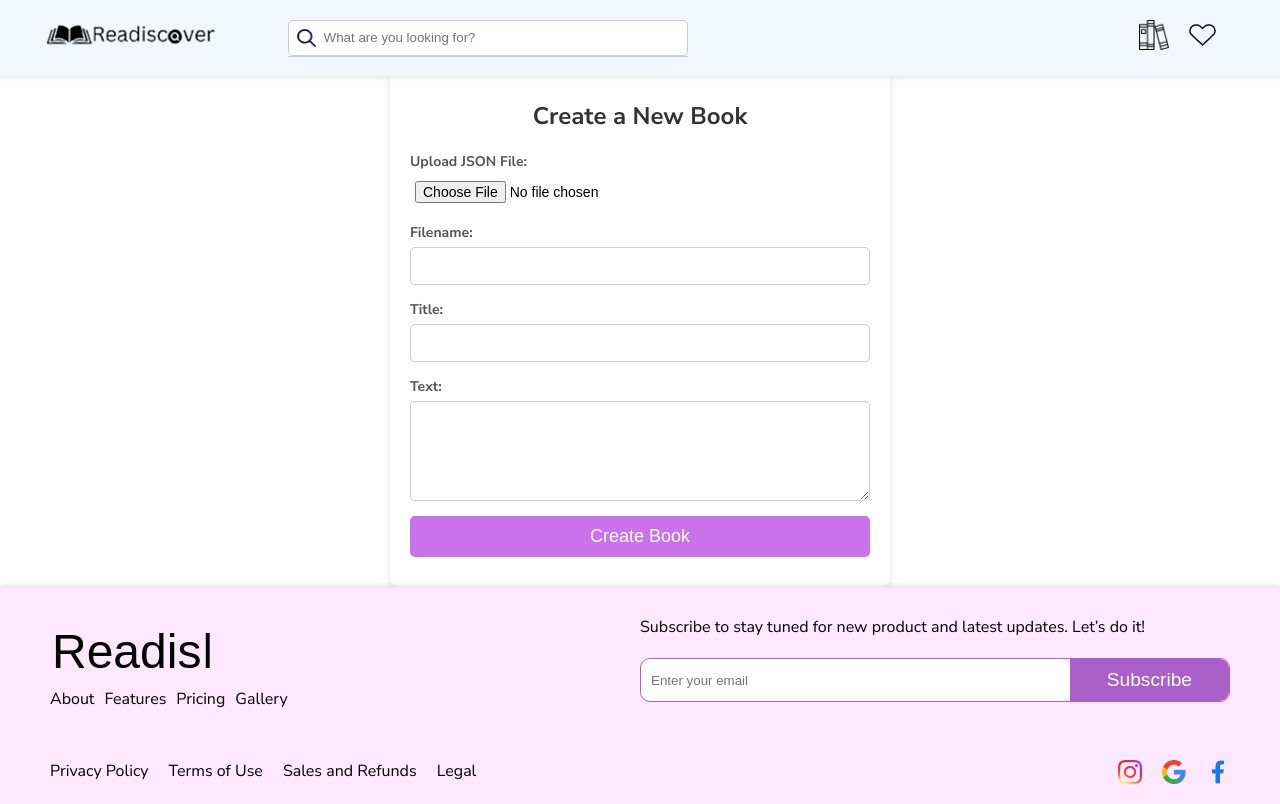
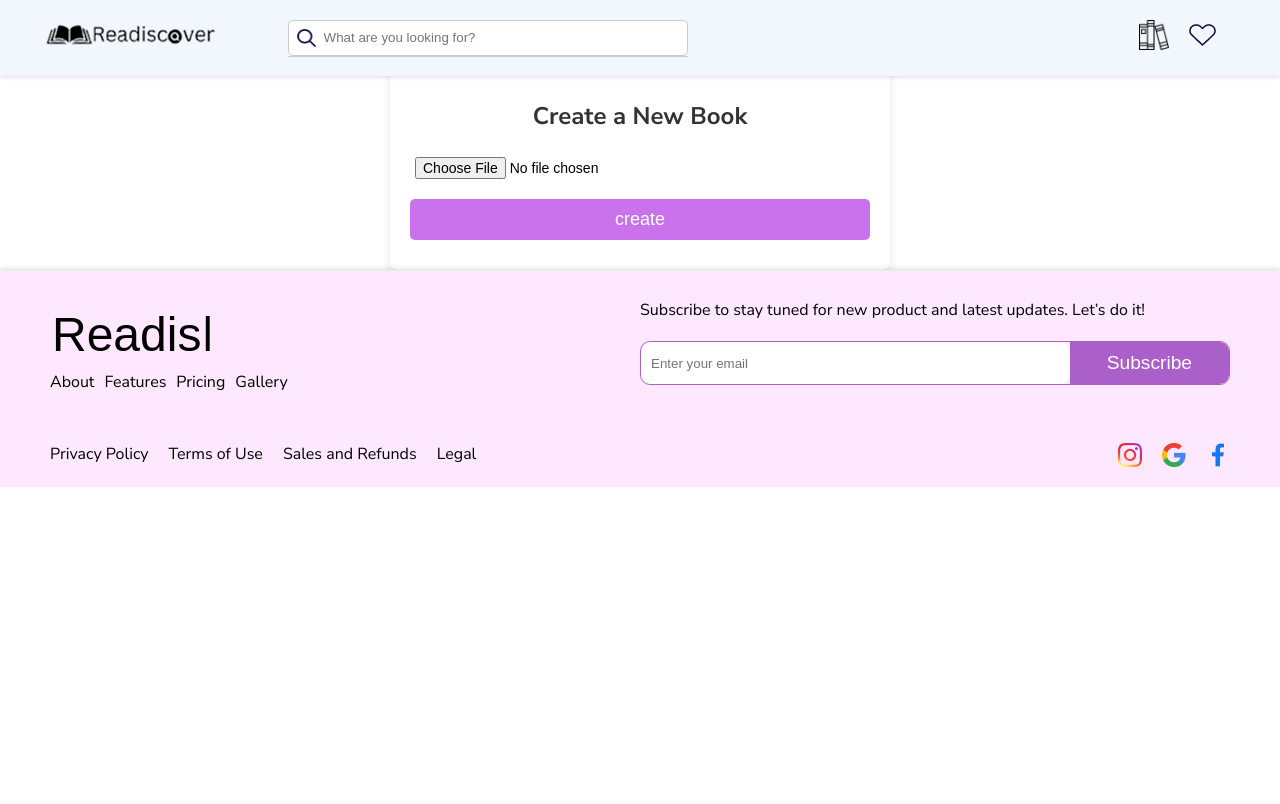
Before and after one commit to princeowire/readiscover, a React (Vite) app: page /create in a window 1280 px wide. Built offline with nearby package versions, Linux system fonts and the light colour scheme.

Commit message:
feat: update CreateBook component to support multiple JSON file uploads; enhance error and success messaging

```diff
--- a/src/components/Search/Search.jsx
+++ b/src/components/Search/Search.jsx
@@ -13,33 +13,24 @@ const Search = () => {
 
   // Fetch books from API without file upload
   const fetchBooks = async (searchTerm) => {
-    if (!searchTerm.trim()) {
-      setFilteredBooks([]);
-      setNoResults(false);
-      setError("");
-      return;
-    }
-
+    const terms = searchTerm.split(" ");
 
     setLoading(true);
     setError("");
 
     try {
-      const response = await axios.post(
+      const {
+        data: {
+          data: { result },
+        },
+      } = await axios.post(
         `https://readiscover.onrender.com/api/v1/search`,
-        { terms: searchTerm }, // Send search term in the body
+        { terms }, // Send search term in the body
         { headers: { "Content-Type": "application/json" } }
       );
+      console.log(result); // it is working now please only work with the return data
 
-      console.log("API Response:", response.data);
-
-      if (response.data && response.data.results) {
-        setFilteredBooks(response.data.results);
-        setNoResults(response.data.results.length === 0);
-      } else {
-        setFilteredBooks([]);
-        setNoResults(true);
-      }
+      setFilteredBooks(result);
     } catch (error) {
       console.error("Error fetching books:", error);
       setError("Failed to fetch books. Please try again.");
--- a/src/pages/Create/Create.css
+++ b/src/pages/Create/Create.css
@@ -79,11 +79,19 @@
   cursor: not-allowed;
 }
 
-.error-message {
-  color: red;
-  background: #ffe5e5;
+.display-message {
   padding: 8px;
   border-radius: 5px;
   margin-bottom: 10px;
   text-align: center;
 }
+
+.error {
+  color: red;
+  background: #ffe5e5;
+}
+
+.success {
+  color: green;
+  background: rgb(215, 239, 215);
+}
--- a/src/pages/Create/Create.jsx
+++ b/src/pages/Create/Create.jsx
@@ -3,140 +3,72 @@ import axios from "axios";
 import "./Create.css";
 
 const CreateBook = () => {
-  const [formData, setFormData] = useState({
-    filename: "",
-    title: "",
-    text: "",
-  });
+  const [files, setFiles] = useState([]);
+  const [alertMsg, setAlertMsg] = useState("");
+  const [error, setError] = useState(false);
+  const [isLoading, setLoading] = useState(false);
 
-  const [loading, setLoading] = useState(false);
-  const [error, setError] = useState("");
-
-  // Handles manual input changes
-  const handleChange = (e) => {
-    setFormData((prev) => ({ ...prev, [e.target.name]: e.target.value }));
+  const onUpload = (e) => {
+    const file = e.target.files[0];
+    setFiles((prev) => [...prev, file]);
   };
-
-  // Handles JSON file upload
-  const handleFileUpload = (e) => {
-    const file = e.target.files[0];
-
-    if (!file) return;
-
-    const reader = new FileReader();
-    reader.onload = (event) => {
-      try {
-        const jsonData = JSON.parse(event.target.result);
-
-        // If it's an array of books, take only the first one
-        const book = Array.isArray(jsonData) ? jsonData[0] : jsonData;
-
-        if (!book.title || !book.text) {
-          setError("Invalid JSON format! Each book must include 'title' and 'text'.");
-          return;
-        }
-
-        setFormData({
-          filename: file.name,
-          title: book.title,
-          text: book.text,
-        });
-
-        setError(""); // Clear error if successful
-      } catch (err) {
-        setError("Invalid JSON file!");
-      }
-    };
-
-    reader.readAsText(file);
-  };
-
 
   const handleSubmit = async (e) => {
     e.preventDefault();
-    setError("");
 
-    if (!formData.filename) {
-      setError("Please upload a JSON file!");
-      return;
-    }
+    if (files.length === 0) return;
+
+    const formData = new FormData();
+    files.forEach((file) => {
+      formData.append("jsonFile", file);
+    });
 
     setLoading(true);
-
-    const fileInput = document.getElementById("file-upload"); // Get file input element
-    const file = fileInput.files[0]; // Get the actual file
-
-    if (!file) {
-      setError("No file selected!");
-      setLoading(false);
-      return;
-    }
-
-    const formDataToSend = new FormData();
-    formDataToSend.append("file", file); // Append file as "file"
+    setError(false);
 
     try {
-      const { data } = await axios.post(
+      const {
+        data: { data: result, msg },
+      } = await axios.post(
         "https://readiscover.onrender.com/api/v1/create",
-        formDataToSend,
-        {
-          headers: { "Content-Type": "multipart/form-data" }, // Ensure correct content type
-        }
+        formData
       );
-
-      console.log("Response:", data);
-      alert("Book created successfully!"); // ✅ Show success alert
-      setFormData({ filename: "", title: "", text: "" }); // Clear form
+      setAlertMsg(msg);
+      console.log(result);
+      setFiles([]); // just work with the data
     } catch (error) {
-      console.error("Error creating book:", error);
-      setError(error.response?.data?.message || "Something went wrong!");
+      const {
+        data: { msg },
+      } = error.response;
+      console.log(msg);
+      setAlertMsg(msg);
+      setError(true);
     } finally {
       setLoading(false);
+      setTimeout(() => {
+        setAlertMsg("");
+      }, 3000);
     }
   };
-
-
-
 
   return (
     <div className="create-book-container">
       <h2>Create a New Book</h2>
-      {error && <p className="error-message">{error}</p>}
+      {alertMsg && (
+        <p className={`display-message ${error ? "error" : "success"}`}>
+          {alertMsg}
+        </p>
+      )}
 
       <form onSubmit={handleSubmit} className="create-book-form">
-        <label>Upload JSON File:</label>
-        <input id="file-upload" type="file" accept=".json" onChange={handleFileUpload} />
-
-
-        <label>Filename:</label>
         <input
-          type="text"
-          name="filename"
-          value={formData.filename}
-          onChange={handleChange}
-          required
+          id="file-upload"
+          type="file"
+          accept=".json"
+          onChange={onUpload}
         />
 
-        <label>Title:</label>
-        <input
-          type="text"
-          name="title"
-          value={formData.title}
-          onChange={handleChange}
-          required
-        />
-
-        <label>Text:</label>
-        <textarea
-          name="text"
-          value={formData.text}
-          onChange={handleChange}
-          required
-        ></textarea>
-
-        <button type="submit" disabled={loading}>
-          {loading ? "Creating..." : "Create Book"}
-        </button>
+        <button disabled={isLoading}>creat{isLoading ? "ing" : "e"}</button>
       </form>
     </div>
   );
```
